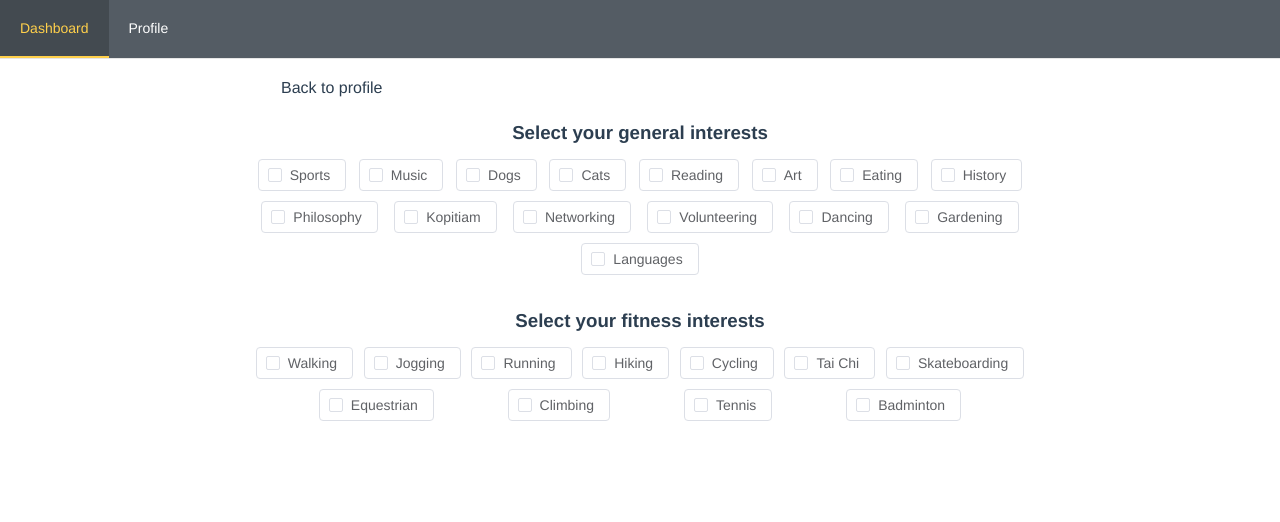
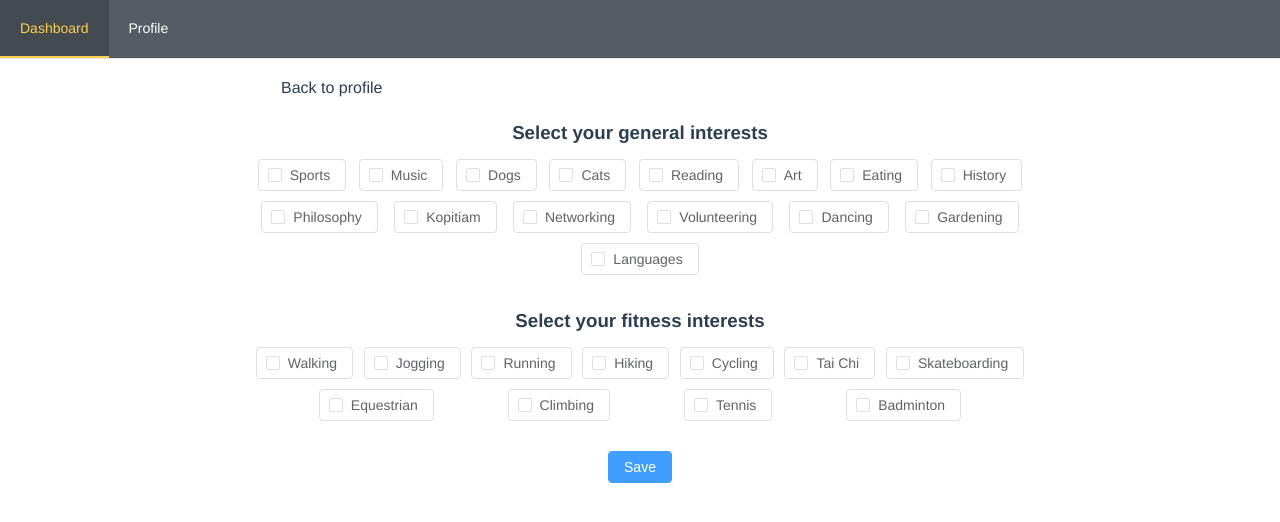
Before and after one commit to barathan11/YME-Hackathon-Team-13, a Vue app in the folder client/: page /interests in a window 1280 px wide. Shown: the top 522 px of the page. Built offline with nearby package versions, Linux system fonts and the light colour scheme; some icons are missing.

Commit message:
logic for interests

```diff
--- a/client/src/views/Interests.vue
+++ b/client/src/views/Interests.vue
@@ -9,7 +9,11 @@
             </div>
         </router-link>
         <h3>Select your general interests</h3>
-        <div class="interests__options">
+        <div>
+            <el-checkbox-group
+                class="interests__options"
+                v-model="generalInterestsValues"
+            >
                 <el-checkbox
                     v-for="generalInterest in generalInterests"
                     :key="generalInterest"
@@ -17,9 +21,14 @@
                     :label="generalInterest"
                     border
                 ></el-checkbox>
+            </el-checkbox-group>
         </div>
         <h3>Select your fitness interests</h3>
-        <div class="interests__options">
+        <div>
+            <el-checkbox-group
+                class="interests__options"
+                v-model="fitnessInterestsValues"
+            >
                 <el-checkbox
                     v-for="fitnessInterests in fitnessInterests"
                     :key="fitnessInterests"
@@ -27,11 +36,20 @@
                     :label="fitnessInterests"
                     border
                 ></el-checkbox>
+            </el-checkbox-group>
         </div>
+        <el-button
+            type="primary"
+            class="submit-button"
+            @click="updateInterests"
+        >
+            Save
+        </el-button>
     </div>
 </template>
 
 <script>
+import { ref } from 'vue';
 import { ArrowLeftBold } from '@element-plus/icons';
 export default {
     name: 'Interests',
@@ -69,9 +87,22 @@ export default {
             'Badminton',
         ];
 
+        // Populate this data from DB
+        const generalInterestsValues = ref([]);
+        const fitnessInterestsValues = ref([]);
+
+        const updateInterests = () => {
+            // write to DB
+            console.log(generalInterestsValues.value);
+            console.log(fitnessInterestsValues.value);
+        };
+
         return {
             generalInterests,
             fitnessInterests,
+            generalInterestsValues,
+            fitnessInterestsValues,
+            updateInterests,
         };
     },
 };
@@ -80,6 +111,9 @@ export default {
 <style lang="scss" scoped>
 .interests {
     padding: 20px 10px;
+    display: flex;
+    flex-direction: column;
+    justify-content: center;
     .return__button {
         margin-left: 10px;
         display: flex;
@@ -97,6 +131,9 @@ export default {
         flex-wrap: wrap;
         justify-content: space-evenly;
     }
+    .submit-button {
+        margin: 20px auto;
+    }
 }
 .el-checkbox {
     margin: 0 5px 10px 5px !important;
```
Lines whose indentation alone changed are shown as unchanged.
